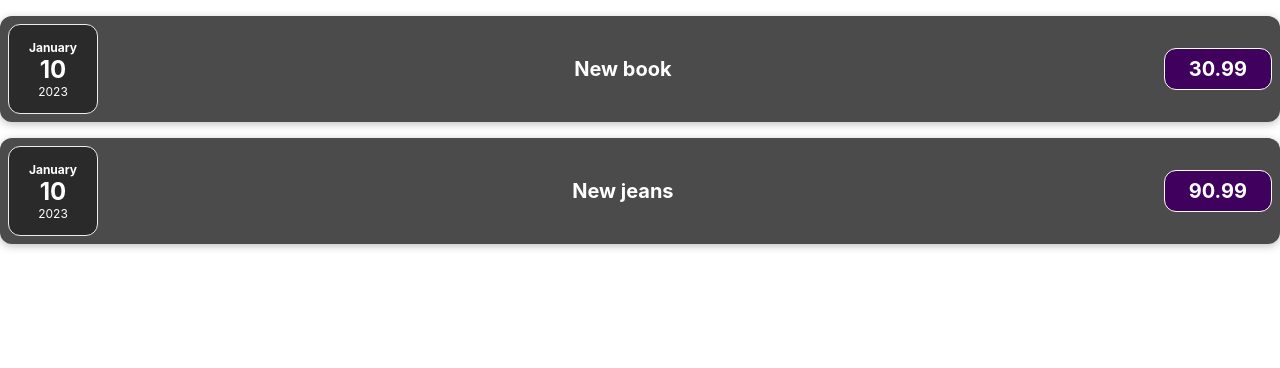
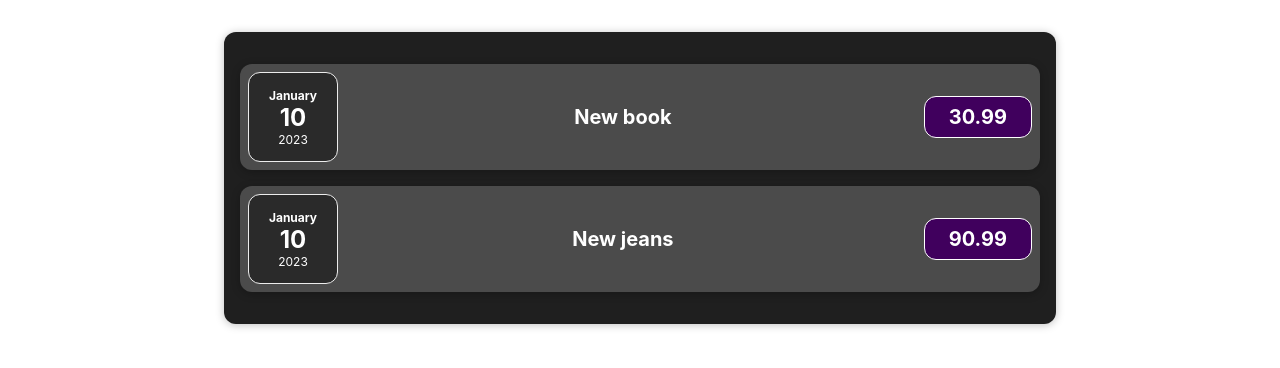
Before and after one commit to Paltser/react_project, a React (Create React App) app: page / in a window 1280 px wide. Shown: the top 368 px of the page. Built offline with nearby package versions, Linux system fonts and the light colour scheme.

Commit message:
Komponentide kompositsioon ja info edastamine

```diff
--- /dev/null
+++ b/src/components/Card.css
@@ -0,0 +1,4 @@
+.card {
+    border-radius: 12px;
+    box-shadow: 0 1px 8px rgba(0, 0, 0, 0.25);
+}
--- /dev/null
+++ b/src/components/Card.js
@@ -0,0 +1,10 @@
+import './Card.css'
+
+function Card(props) {
+    const classes = 'card ' + props.className;
+    return (
+        <div className={classes}>{props.children}</div>
+    );
+}
+
+export default Card;
--- /dev/null
+++ b/src/components/Expenses.css
@@ -0,0 +1,6 @@
+.expenses {
+    padding: 1rem;
+    background-color: rgb(31, 31, 31);
+    margin: 2rem auto;
+    width: 50rem;
+}
--- a/src/components/Expenses.js
+++ b/src/components/Expenses.js
@@ -1,13 +1,13 @@
+import './Expenses.css';
+import Card from './Card';
 import ExpenseItem from './ExpenseItem';
 
 function Expenses(props) {
-    const expenses = props.expenses;
-
     return (
-        <div>
-            <ExpenseItem expenseData={expenses[0]} />
-            <ExpenseItem expenseData={expenses[1]} />
-        </div>
+        <Card className={'expenses'}>
+            <ExpenseItem expenseData={props.expenses[0]} />
+            <ExpenseItem expenseData={props.expenses[1]} />
+        </Card>
     );
 }
 
```
